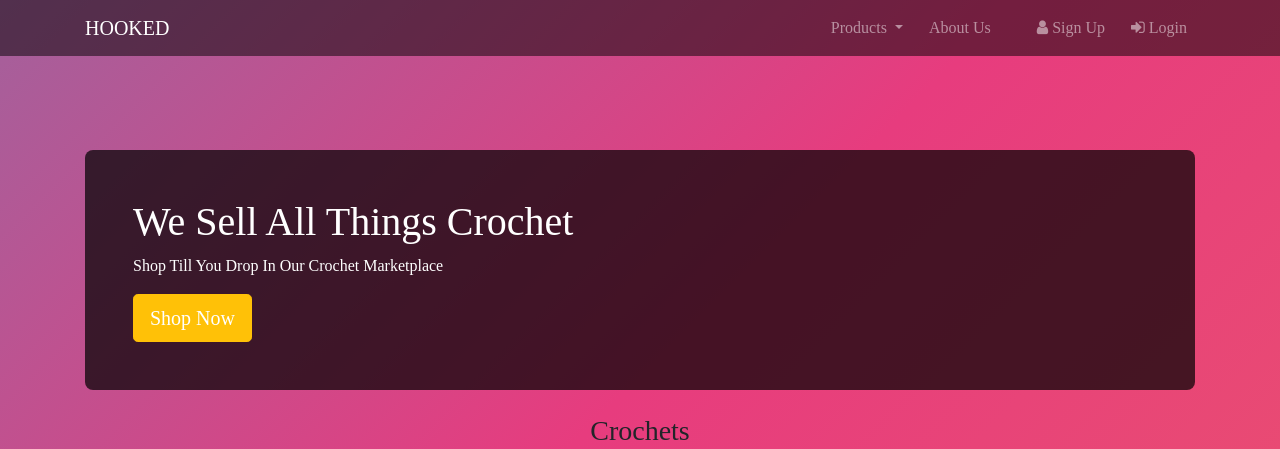
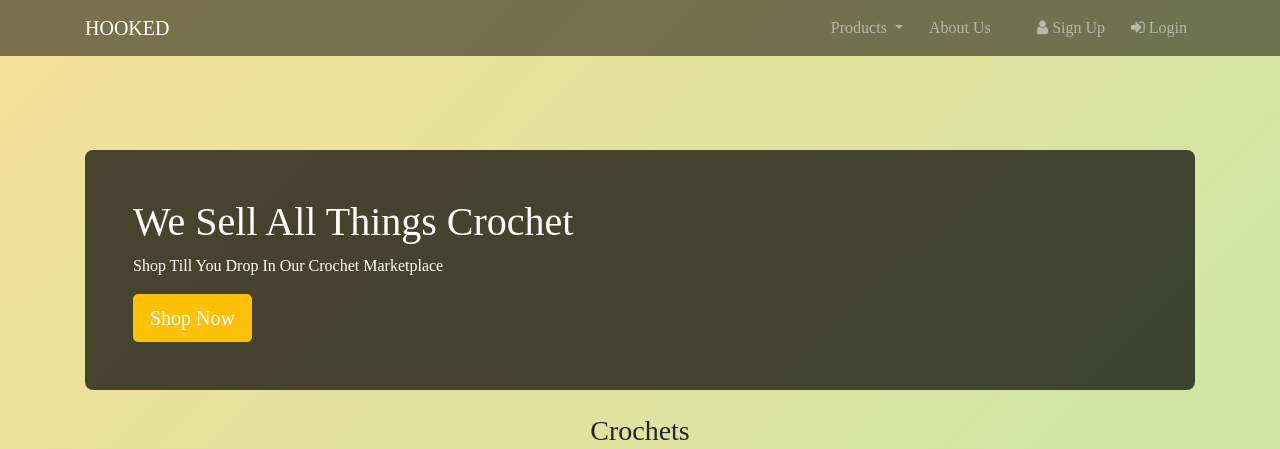
Before and after one commit to aWexisWen/crochetSite, a PHP site: page /foody/ in a window 1280 px wide. Shown: the top 449 px of the page. Run offline with PHP 8.4, Linux system fonts and the light colour scheme; some web fonts are replaced.

Commit message:
background animation

```diff
--- a/cart.php
+++ b/cart.php
@@ -21,7 +21,7 @@ if (!isset($_SESSION['username'])) {
 </head>
 <style>
     body {
-        background: linear-gradient(-45deg, #ee7752, #e73c7e, #23a6d5, #23d5ab);
+        background: linear-gradient(-45deg, #86E3CE, #D0E6A5, #FFDD94, #FA897B, #CCABD8);
         background-size: 400% 400%;
         animation: gradient 5s ease infinite;
         height: fit-content;
--- a/dashboard.php
+++ b/dashboard.php
@@ -35,7 +35,7 @@ if ($result && mysqli_num_rows($result) > 0) {
 </head>
 <style>
     body {
-        background: linear-gradient(-45deg, #ee7752, #e73c7e, #23a6d5, #23d5ab);
+        background: linear-gradient(-45deg, #86E3CE, #D0E6A5, #FFDD94, #FA897B, #CCABD8);
         background-size: 400% 400%;
         animation: gradient 5s ease infinite;
         height: fit-content;
--- a/forum.php
+++ b/forum.php
@@ -57,7 +57,7 @@ $result = mysqli_query($con, $query) or die(mysqli_error($con));
 </head>
 <style>
     body {
-        background: linear-gradient(-45deg, #ee7752, #e73c7e, #23a6d5, #23d5ab);
+        background: linear-gradient(-45deg, #86E3CE, #D0E6A5, #FFDD94, #FA897B, #CCABD8);
         background-size: 400% 400%;
         animation: gradient 5s ease infinite;
         height: fit-content;
--- a/includes/footer.php
+++ b/includes/footer.php
@@ -1,3 +1,6 @@
 <footer class="footer">
-    <div class="container text-center"><span class="text-muted"><b>Copyright&copy;Hooked | All Rights Reserved | Contact Us: +6017 600 6580</b></span></div>
+    <div class="container text-center"><span class="text-muted"><b>Copyright&copy;Hooked | All Rights Reserved&reg; | Contact Us: +6017 600 6580</b></span></div>
+    <br>
+    <br>
+    <div class="container text-center"><span class="text-muted"><p>Developed By: Ian Daniel Joaquin | 52213221142 |</p></span></div>
 </footer>
--- a/index.php
+++ b/index.php
@@ -17,7 +17,7 @@ session_start();
 </head>
 <style>
     body {
-        background: linear-gradient(-45deg, #ee7752, #e73c7e, #23a6d5, #23d5ab);
+        background: linear-gradient(-45deg, #86E3CE, #D0E6A5, #FFDD94, #FA897B, #CCABD8);
         background-size: 400% 400%;
         animation: gradient 5s ease infinite;
         height: fit-content;
@@ -35,6 +35,9 @@ session_start();
         100% {
             background-position: 0% 50%;
         }
+    }
+    .product-image {
+        height: 150px;
     }
 </style>
 
@@ -55,7 +58,6 @@ session_start();
 
                 </div>
             </div>
-
         </div>
     </div>
     <div class="text-center pt-4 h3">
@@ -63,9 +65,9 @@ session_start();
     </div>
     <!--menu highlights start-->
     <div class="container pt-3" style="align-content: center;">
-        <div class="row text-center ">
+        <div class="row text-center">
             <div class="col-6 col-md-3 py-3">
-                <a href="products.php#crochetgoods"> <img src="https://careerilluminate.com/wp-content/uploads/2020/02/knitting-1614283_1920-1024x683.jpg" class="img-fluid " alt="" style="border-radius:0.5rem">
+                <a href="products.php#crochetgoods"> <img src="https://careerilluminate.com/wp-content/uploads/2020/02/knitting-1614283_1920-1024x683.jpg" class="img-fluid product-image" alt="" style="border-radius:0.5rem">
                     <div class="h5 pt-3 font-weight-bolder">
                         Crochet Goods
                     </div>
@@ -73,7 +75,7 @@ session_start();
             </div>
             <div class="col-6 col-md-3 py-3 ">
                 <a href="products.php#crochetitems">
-                    <img src="https://img.ehowcdn.com/375/cme-data/getty%2Fc05664dcd61f4e1b95ef997a8aa946a4.jpg" class="img-fluid zoom" alt="" style="border-radius:0.5rem">
+                    <img src="https://img.ehowcdn.com/375/cme-data/getty%2Fc05664dcd61f4e1b95ef997a8aa946a4.jpg" class="img-fluid zoom product-image" alt="" style="border-radius:0.5rem">
                     <div class="h5 pt-3 font-weight-bolder">
                         Crochet Items
                     </div>
@@ -81,7 +83,7 @@ session_start();
             </div>
             <div class="col-6 col-md-3 py-3">
                 <a href="products.php#classes">
-                    <img src="https://s3.amazonaws.com/coursesity-blog/2021/08/Crocheting_classes.png" class="img-fluid   " alt="" style="border-radius:0.5rem">
+                    <img src="https://s3.amazonaws.com/coursesity-blog/2021/08/Crocheting_classes.png" class="img-fluid product-image" alt="" style="border-radius:0.5rem">
                     <div class="h5 pt-3 font-weight-bolder">
                         Crocheting Classes
                     </div>
--- a/products.php
+++ b/products.php
@@ -17,7 +17,7 @@ session_start();
 </head>
 <style>
     body {
-        background: linear-gradient(-45deg, #ee7752, #e73c7e, #23a6d5, #23d5ab);
+        background: linear-gradient(-45deg, #86E3CE, #D0E6A5, #FFDD94, #FA897B, #CCABD8);
         background-size: 400% 400%;
         animation: gradient 5s ease infinite;
         height: fit-content;
--- a/success.php
+++ b/success.php
@@ -23,7 +23,7 @@ mysqli_query($con, $query);
 </head>
 <style>
     body {
-        background: linear-gradient(-45deg, #ee7752, #e73c7e, #23a6d5, #23d5ab);
+        background: linear-gradient(-45deg, #86E3CE, #D0E6A5, #FFDD94, #FA897B, #CCABD8);
         background-size: 400% 400%;
         animation: gradient 5s ease infinite;
         height: fit-content;
```
Also changed, not shown: about.php (+4 -4 lines), profile.php (+5 -5 lines).
